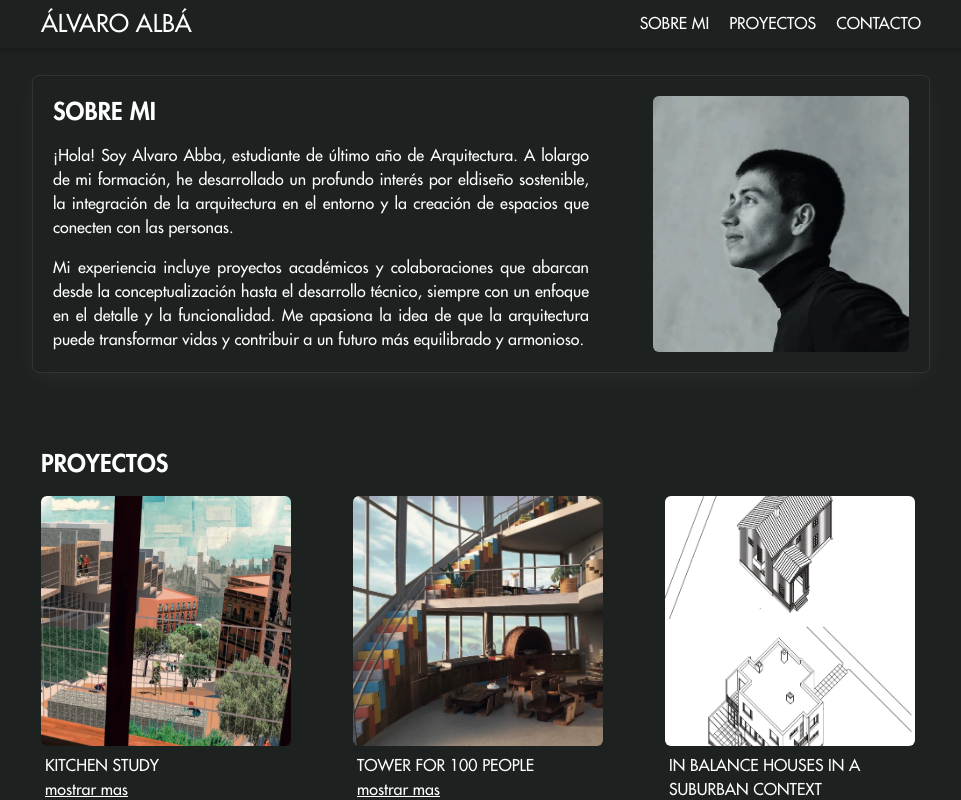
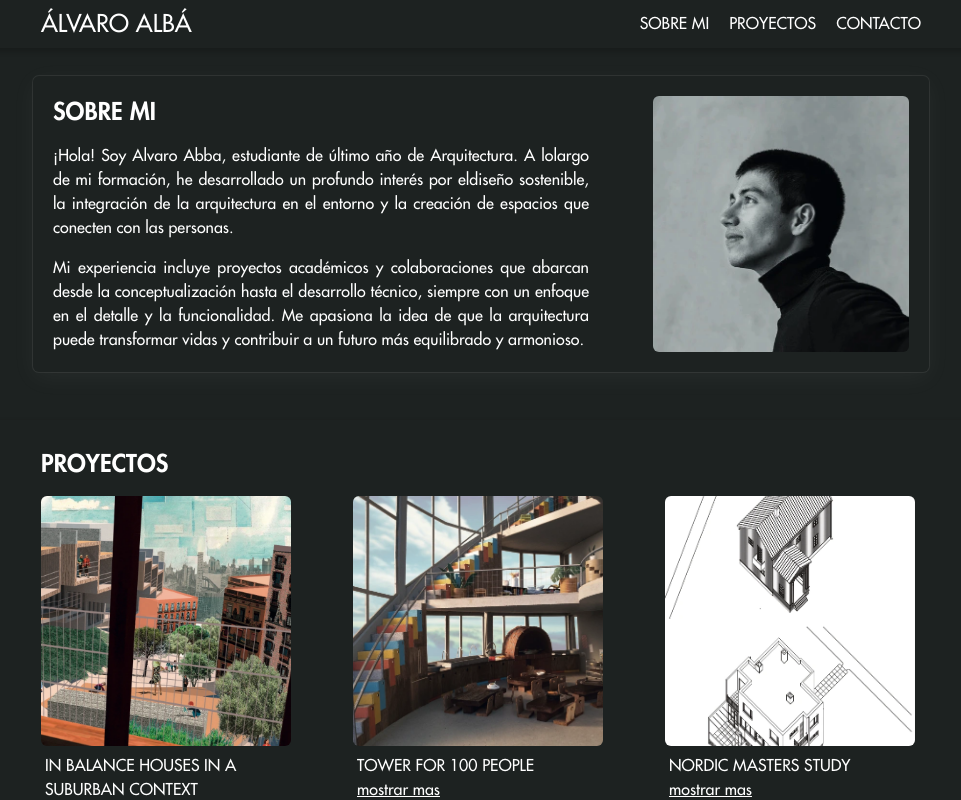
Before and after one commit to paugal/alvaro-porfolio, a Next.js app: page / in a window 1280 px wide. Shown: the top 800 px of the page, without its empty margins (159-1120 px from the left). Built offline with nearby package versions, Linux system fonts and the light colour scheme.

Commit message:
Proyectos bien puestos

```diff
--- a/src/assets/data/projects.json
+++ b/src/assets/data/projects.json
@@ -1,39 +1,39 @@
 {
     "projects": [
         {
-            "name": "Kitchen Study",
+            "name": "In balance houses in a suburban context",
             "url": "/P1.webp",
-            "description": ""
+            "description": "Housing units in a steep sloped terrain, the intention was to leave as many space as possible for preserving the nature already present, placing the houses in a balcony manner, looking towards the views of the city. The complex hangs from the slope thanks to a balance between the living spaces and rocks taken from the terrain acting as counterweight."
         },
         {
             "name": "Tower for 100 people",
             "url": "/P4.webp",
-            "description": ""
+            "description": "The tower typology in housing represents a real challenge when we talk about the division between the inhabitants. The verticality naturally separates and the horizontal slabs cut the visual connections between the different levels. The project acts against the stratification of the type by creating a continuous and shared peripherical space, containing an alternation of kitchens and living spaces, connected by a unique staircase that does one lap around the tower. The common spaces consist of kitchens, living rooms as well as greenhouses, with vegetation adapting to the changing climate of the tower due to the stratification created by the verticality. Intimate spaces consist of equal 15 m2 units, that share lobby, bathroom and a loggia between two units. The repetition of the pieces gives flexibility to the plan, the walls separating the rooms can be removed to create appartments made of up to 6 units."
         },
         {
-            "name": "In Balance Houses In a Suburban Context",
+            "name": "Nordic masters study",
             "url": "/P3.webp",
-            "description": ""
+            "description": "This optional class aimed to teach more in depth the style of the nordic architects like Asplund, Lewerentz, Aalto and many more. My work consisted in analyzing and redrawing two of Alvar Aal- to’s less known works : Villa Väinölä and Villa Tammekann. Di- ving in depth inside these designs you discover the richness of the details, the understanding of the surroundings as well as the evo- lution of styles in Aalto’s works."
         },
         {
-            "name": "Kitchen Study",
+            "name": "Housing project in Collserola’s slopes, Barcelona",
             "url": "/P2.webp",
-            "description": ""
+            "description": "Creation of a housing complex for 100 people in a 15000 m2 plot, solved with 3 typologies of U shaped units. The intention is to give the comfort and contact with nature provided by individual houses in an urban context. The particular U shape of the houses focuses the view from the inside towards the views of the city, orientated to avoid the surrounding obstructions. The placement of the units aims to create different scales inside the project, going from the individual house to a shared plazza to the overall neighborhood."
         },
         {
-            "name": "Tower for 100 people",
+            "name": "Kitchen study",
             "url": "/P5.webp",
-            "description": ""
+            "description": "This drawing is the result of a research on traditional korean kit- chens, that use the heat of the stoves as a floor heating system for living spaces."
         },
         {
-            "name": "In Balance Houses In a Suburban Context",
+            "name": "Embracing the obscurity",
             "url": "/P6.webp",
-            "description": ""
+            "description": "This is an exploration into the world of obsolesence. The parking typology is defined by characteristics that discourage repurposing into housing, such as low ceilings, ramps and deep floor plans. This project aims to introduce a new way of living by taking ad- vantage of the essence of the parking, not looking away from what appears to be its disadvantages, embracing the obscurity. From the existing structural layout we define a grid that subdivises the plan, adding walls leading to the darkest point of the parking, the center. The goal is to draw the users into the depths of the space, seeking refuge much like early humans did in caves. We imagine an architecture where light is no longer the protago- nist, and where we learn to live with what is given to us by shifting our mindset."
         },
         {
-            "name": "Kitchen Study",
+            "name": "Pavilion construction",
             "url": "/P7.webp",
-            "description": ""
+            "description": "This is a class project that consisted in constructing and designing a pavilion for Servion’s Zoo in Switzerland with my studio, EAST. In order to prepare for the next expansion of the zoo we built a woo- den structure topped by a recycled tiles roof. The main challenge was the entrance where the design required a complex shape that posed numerous difficulties during the construction."
         }
     ]
 }
--- a/src/components/layout/MyWork.tsx
+++ b/src/components/layout/MyWork.tsx
@@ -62,10 +62,21 @@ const MyWork = ({ variant = "primary", ...props }: MyWorkProps) => {
         </div>
         <div className="flex justify-end mt-4 mb-5 ">
           <Button onClick={() => setShowAll(!showAll)}>
-            LISTA COMPLETA{" "}
-            <span className="material-symbols-outlined">
-              keyboard_arrow_down
-            </span>
+            {!showAll ? (
+              <>
+                <span>LISTA COMPLETA</span>
+                <span className="material-symbols-outlined">
+                  keyboard_arrow_down
+                </span>
+              </>
+            ) : (
+              <>
+                <span>COMPRIMIR LISTA</span>
+                <span className="material-symbols-outlined">
+                  keyboard_arrow_up
+                </span>
+              </>
+            )}
           </Button>
         </div>
       </div>
```
